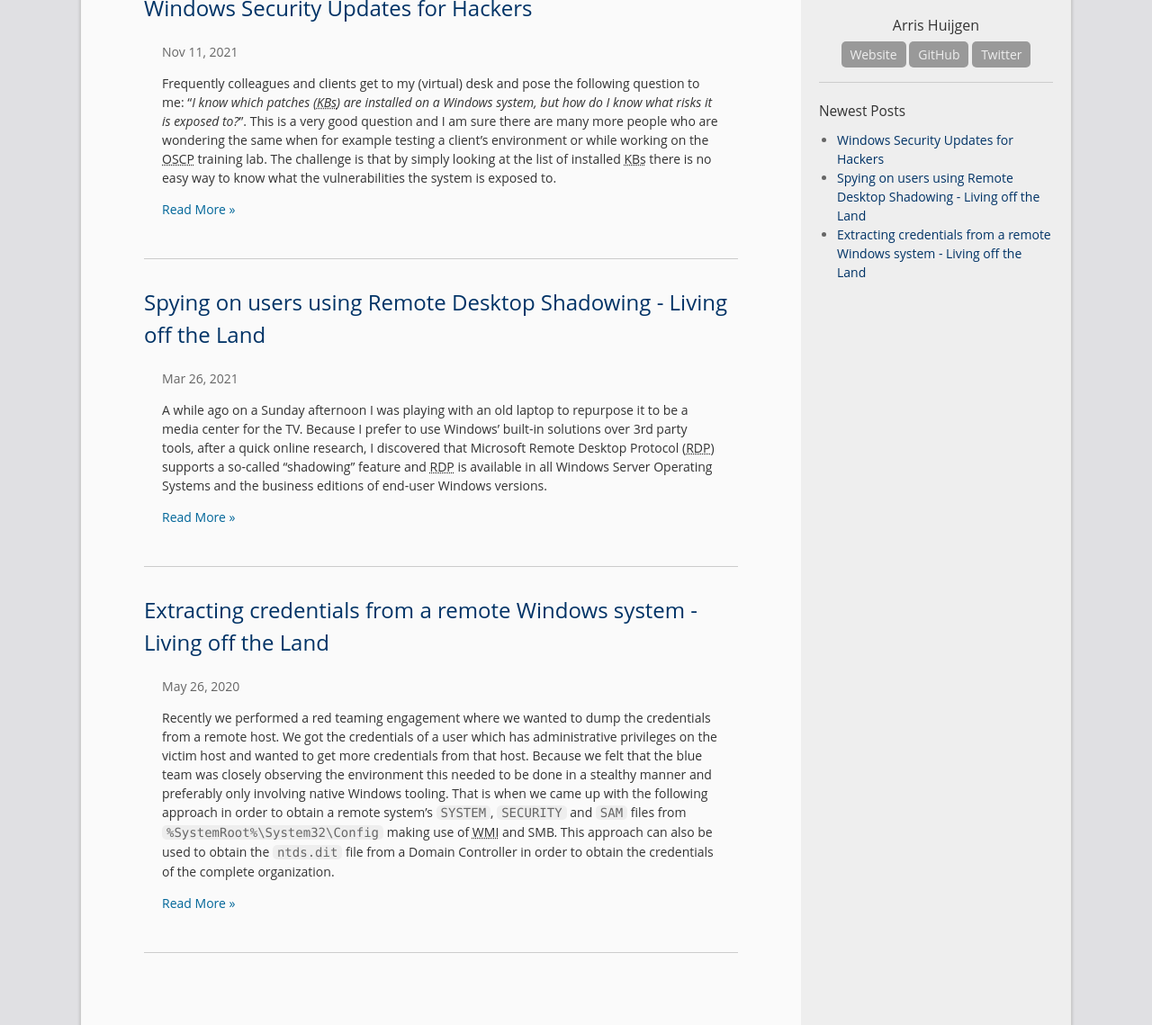
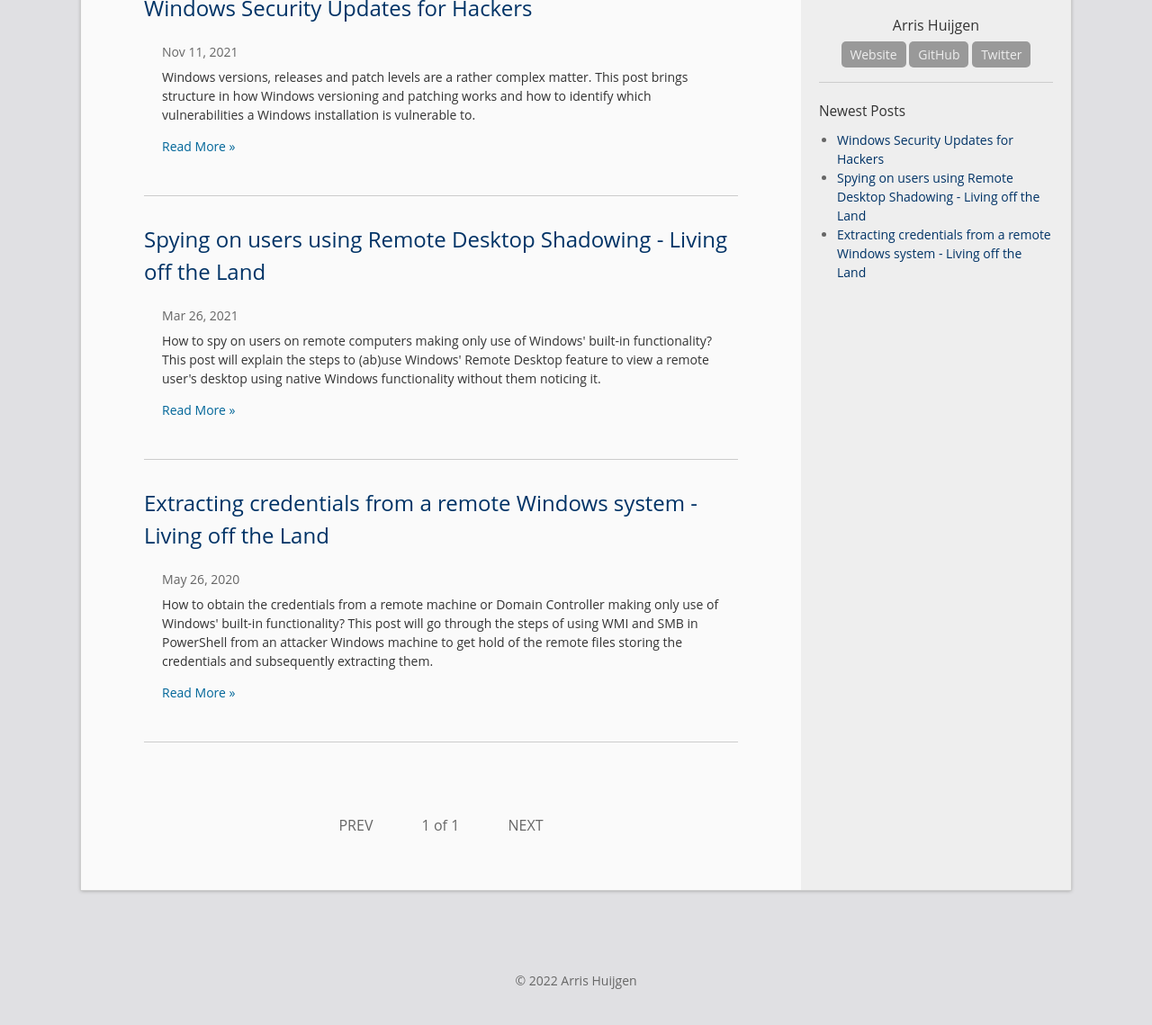
Before and after one commit to bitsadmincom/bitsadminblog.github.io, a Jekyll site: the page built from index.html, in a window 1280 px wide and 1400 px high, cut to the strip 261-1400 px from the top of the window. Shown: the whole strip at 90% size. Built offline with Jekyll 4.4.1, drawn with Linux system fonts in a browser that asks for light colours; the list of posts is cut into pages by our own code.

Commit message:
Added Twitter Cards support

```diff
--- a/_config.yml
+++ b/_config.yml
@@ -1,13 +1,14 @@
 # Site settings
-title: BITSADMIN Blog - Mystery guest in your IT infrastructure
+title: "BITSADMIN Blog - Mystery guest in your IT infrastructure"
 url: "https://blog.bitsadmin.com"
 baseurl: ""
-description: Blog on security research and red teaming
+description: "BITSADMIN's blog on security research and red teaming"
 
 # Your information
 author: Arris Huijgen
 avatar: "https://static.bitsadmin.com/bitsadmin.png"
 profile: Security Researcher - Red Teamer<br /><span title="Offensive Security Certified Professional">OSCP</span> &bull; <span title="Offensive Security Certified Expert">OSCE</span> &bull; <span title="Offensive Security Exploitation Expert">OSEE</span>
+twitter_handle: "bitsadmin"
 profile_links:
   Website: "https://bitsadmin.com"
   GitHub: "https://github.com/bitsadmin"
--- a/_includes/head.html
+++ b/_includes/head.html
@@ -9,4 +9,24 @@
   <link rel="stylesheet" href="{{ "/css/main.css" | prepend: site.baseurl }}">
   <link rel="canonical" href="{{ page.url | replace:'index.html','' | prepend: site.baseurl | prepend: site.url }}">
   <link rel="alternate" type="application/rss+xml" title="{{ site.title }}" href="{{ "/feed.xml" | prepend: site.baseurl | prepend: site.url }}" />
+
+  <!-- Twitter cards -->
+  <meta name="twitter:site"    content="@{{ site.twitter_handle }}">
+  <meta name="twitter:creator" content="@{{ site.twitter_handle }}">
+  <meta name="twitter:title"   content="{{ page.title }}">
+
+  {% if page.excerpt %}
+  <meta name="twitter:description" content="{{ page.excerpt }}">
+  {% else %}
+  <meta name="twitter:description" content="{{ site.description }}">
+  {% endif %}
+
+  {% if page.image %}
+  <meta name="twitter:card"  content="summary_large_image">
+  <meta name="twitter:image" content="{{ site.url }}{{ page.image }}">
+  {% else %}
+  <meta name="twitter:card"  content="summary">
+  <meta name="twitter:image" content="{{ site.avatar }}">
+  {% endif %}
+  <!-- end of Twitter cards -->
 </head>
--- a/_posts/2020-05-26-extracting-credentials.md
+++ b/_posts/2020-05-26-extracting-credentials.md
@@ -2,6 +2,7 @@
 layout: post
 title:  "Extracting credentials from a remote Windows system - Living off the Land"
 date:   2020-05-26 09:00:00
+excerpt: "How to obtain the credentials from a remote machine or Domain Controller making only use of Windows' built-in functionality? This post will go through the steps of using WMI and SMB in PowerShell from an attacker Windows machine to get hold of the remote files storing the credentials and subsequently extracting them."
 categories: living-off-the-land windows credentials
 permalink: /blog/extracting-credentials-from-remote-windows-system
 ---
--- a/_posts/2021-03-26-rdp-shadow.md
+++ b/_posts/2021-03-26-rdp-shadow.md
@@ -2,6 +2,8 @@
 layout: post
 title:  "Spying on users using Remote Desktop Shadowing - Living off the Land"
 date:   2021-03-26 09:00:00
+excerpt: "How to spy on users on remote computers making only use of Windows' built-in functionality? This post will explain the steps to (ab)use Windows' Remote Desktop feature to view a remote user's desktop using native Windows functionality without them noticing it."
+image: /assets/img/20210329_rdp-shadowing/remote-monitoring-request.png
 categories: living-off-the-land windows remote-desktop
 permalink: /blog/spying-on-users-using-rdp-shadowing
 ---
--- a/_posts/2021-11-11-windows-security-updates-for-hackers.md
+++ b/_posts/2021-11-11-windows-security-updates-for-hackers.md
@@ -2,6 +2,8 @@
 layout: post
 title:  "Windows Security Updates for Hackers"
 date:   2021-11-11 09:00:00
+excerpt: "Windows versions, releases and patch levels are a rather complex matter. This post brings structure in how Windows versioning and patching works and how to identify which vulnerabilities a Windows installation is vulnerable to."
+image: /assets/img/20211030_windows-security-updates/wesng.gif
 categories: windows kbs patches wesng
 permalink: /blog/windows-security-updates-for-hackers
 ---
--- a/feed.xml
+++ b/feed.xml
@@ -14,7 +14,8 @@
     {% for post in site.posts limit:10 %}
       <item>
         <title>{{ post.title | xml_escape }}</title>
-        <description>{{ post.content | xml_escape }}</description>
+        <description>{% if post.excerpt %}{{ post.excerpt }}{% else %}{{ post.content | lstrip | split: "
+" | first | xml_escape }}{% endif %}</description>
         <pubDate>{{ post.date | date_to_rfc822 }}</pubDate>
         <link>{{ post.url | prepend: site.baseurl | prepend: site.url }}</link>
         <guid isPermaLink="true">{{ post.url | prepend: site.baseurl | prepend: site.url }}</guid>
```
Also changed, not shown: assets/img/20211030_windows-security-updates/wesng.gif (added).
